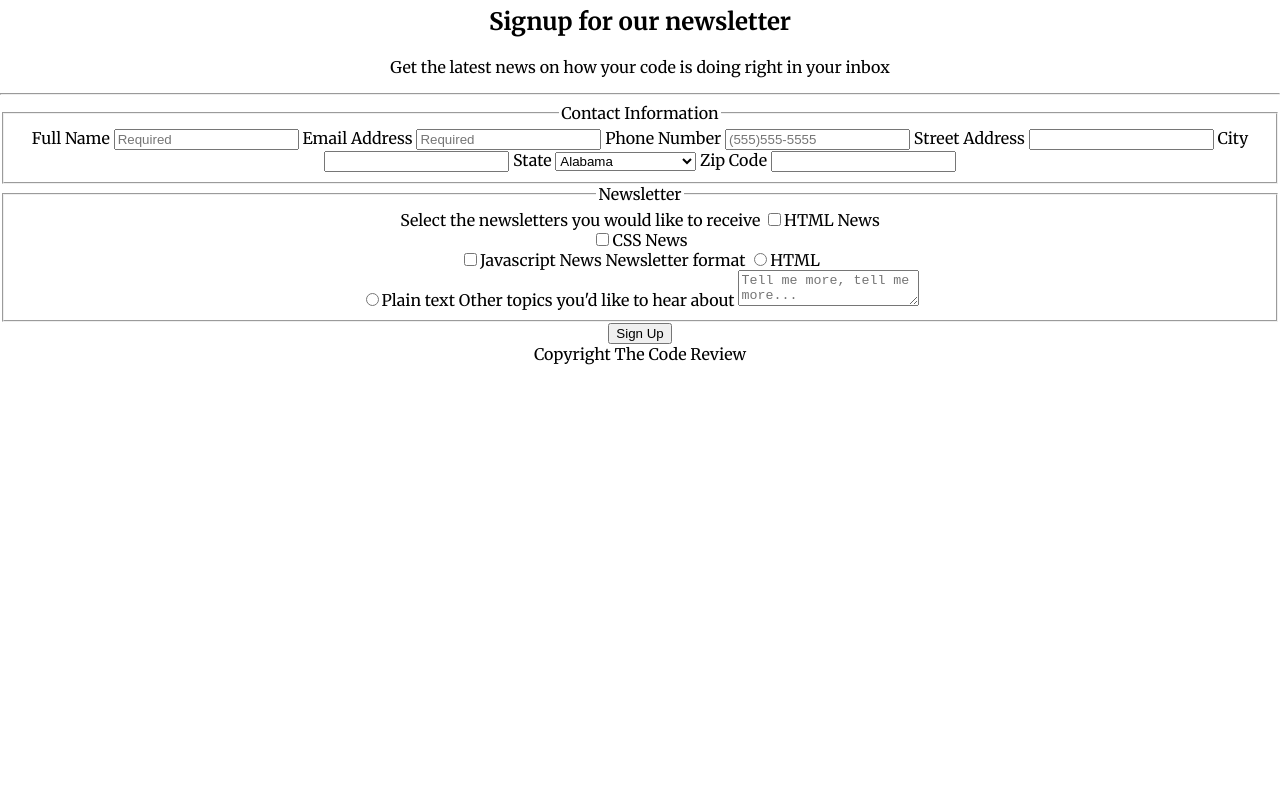
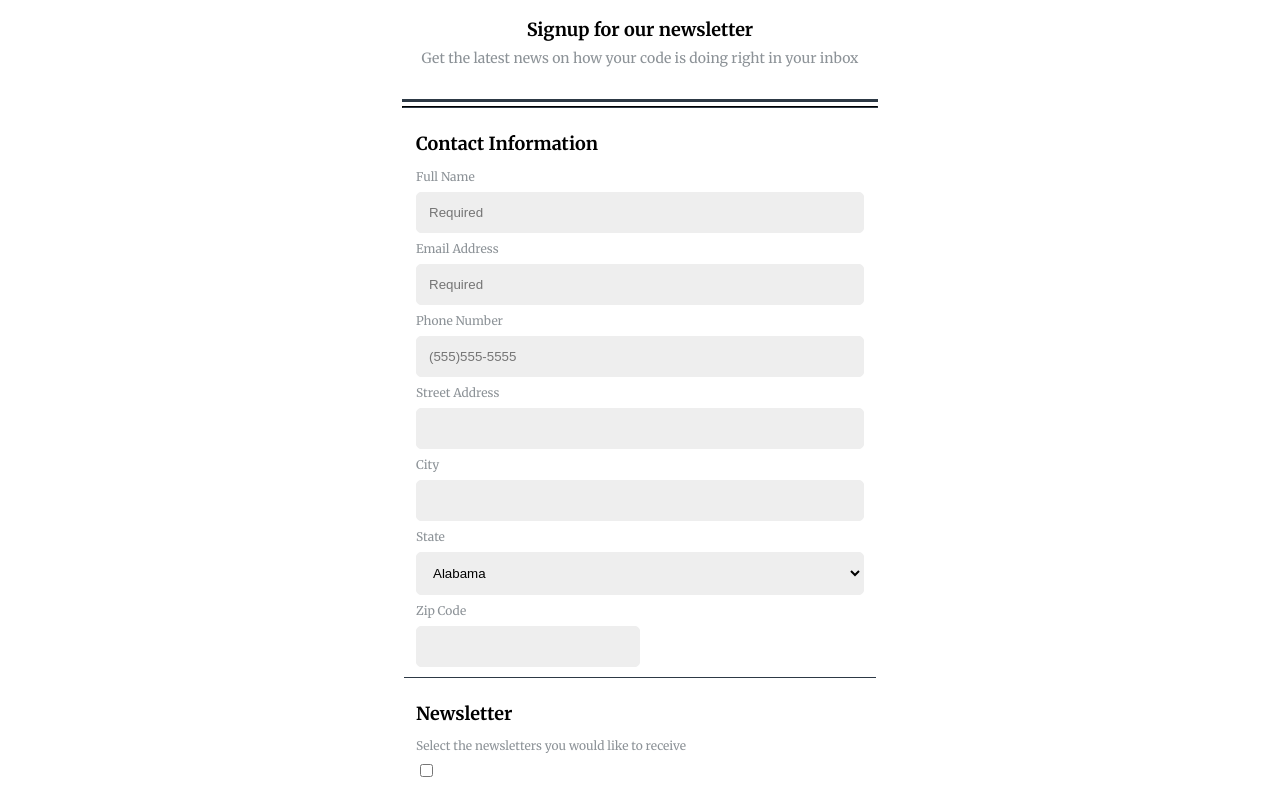
Before and after one commit to M-Emily-Ibarra/Techdegree-Project-3, a plain HTML site: page index.html in a window 1280 px wide. Shown: the part 77-867 px from the top of the page. Before the commit the page ends 800 px from the top, so only its background shows below. Drawn offline with Linux system fonts and the light colour scheme.

Commit message:
Setting up initial styles
Added wrapper, repositioned ids

```diff
--- a/css/styles.css
+++ b/css/styles.css
@@ -1,35 +1,8 @@
 /* prefixed by https://autoprefixer.github.io (PostCSS: v7.0.26, autoprefixer: v9.7.3) */
 
 /* Global Layout Set-up */
-* {
- 	-webkit-box-sizing: border-box;
- 	        box-sizing: border-box;
-}
-
-body {
-	margin: 0;
-	padding: 0;
-	text-align: center;
-	font-family: 'Merriweather', Arial, sans-serif;
-	color: #000;
-	/* Cambridge Blue */
-	background: #fff;
-}
-
-
-/*  background color for header block, headers, divider #2d3945 */
-header {
-
-}
-
-h1, h2, h3 {
-
-}
-
-
-/*  input background color #eff0f1/eee, ccc for text? */
-/* p text using #55687a */
-
+* { -webkit-box-sizing: border-box; box-sizing: border-box; }
+body { margin: 0; padding: 0; font-family: 'Merriweather', Arial, sans-serif; color: #000; background: #fff; }
 
 /* -----
 
@@ -42,14 +15,32 @@ textarea:focus {
 }
 
 /* Layout Styles */
+
 /* -----
 
 Need to change background color of one of the main sections of the site
 
 ----- */
+header { background-color: #2d3945; }
+
+h1 { margin: 0; padding: 1.5rem 0; font-size: 1.125rem; color: #fff; text-align: center; text-transform: uppercase; }
+
+h2 { margin: 1.5rem auto 0; font-size: 1.125rem; text-align: center; }
+p { margin: 0.5rem auto 0; padding: 0 1rem 2rem; border-bottom: 3px solid #2d3945; text-align: center; color: #8C9297; font-size: 0.875rem; }
+hr { margin: 0.25rem auto 0; border-color: #2d3945; }
+
+fieldset { border:none; }
+fieldset:not(:last-of-type) { border-bottom: 1px solid #2d3945; }
+legend { margin: 0; padding: 1.5rem 0 0; font-size: 1.125rem; font-weight: bold; }
+label { display: block; padding: 0.5rem 0; font-size: 0.75rem; color: #8C9297; }
+.input-primary { width: 100%; padding: 0.75rem; border: 1px solid #eee; border-radius: 5px; background-color: #eee; }
+.is-half { width: 50%; }
+.newsletter_wrap { padding: 0 0.75rem; }
+
+button[type="submit"] { width: 100%; padding: 1rem; border: none; border-radius: 3px; font-size: 1rem; font-weight: 700; font-family: 'Merriweather', Arial, sans-serif; background-color: #4ebbb5; color: #fff; text-align: center; }
 
 /* Media Queries */
 @media (min-width:768px) {
-
+    .newsletter_wrap { max-width: 500px; margin: 0 auto; }
 
 }
--- a/index.html
+++ b/index.html
@@ -13,6 +13,7 @@
 		<h1>The Code Review</h1>
 	</header>
 
+	<div class="newsletter_wrap">
 		<main>
 			<form action="index.html" method="post">
 				<h2>Signup for our newsletter</h2>
@@ -23,23 +24,23 @@
 					<legend>Contact Information</legend>
 
 					<label for="name">Full Name</label>
-          		<input type="text" id="name" name="user_name" placeholder="Required" required>
+	          		<input id="name" class="input-primary" type="text" name="user_name" placeholder="Required" required>
 
 					<label for="email">Email Address</label>
-          		<input type="email" id="email" name="user_email" placeholder="Required" required>
+	          		<input id="email" class="input-primary" type="email" name="user_email" placeholder="Required" required>
 
 					<label for="phone">Phone Number</label>
-          		<input type="tel" id="phone" name="user_phone" placeholder="(555)555-5555">
+	          		<input id="phone" class="input-primary" type="tel" name="user_phone" placeholder="(555)555-5555">
 
 					<label for="address">Street Address</label>
-          		<input type="text" id="address" name="user_address">
+	          		<input id="address" class="input-primary" type="text" name="user_address">
 
 					<label for="city">City</label>
-          		<input type="text" id="city" name="user_city">
+	          		<input id="city" class="input-primary" type="text" name="user_city">
 
 					<label for="state">State</label>
 					<!-- USA State List HTML select dropdown snippet from https://www.freeformatter.com/usa-state-list-html-select.html -->
-				<select id="state" name="user_state">
+					<select id="state" class="input-primary" name="user_state">
 						<option value="AL">Alabama</option>
 						<option value="AK">Alaska</option>
 						<option value="AZ">Arizona</option>
@@ -94,23 +95,23 @@
 					</select>
 
 					<label for="zip">Zip Code</label>
-          		<input type="text" id="zip" name="user_zip">
+	          		<input id="zip" class="input-primary is-half" type="text" name="user_zip">
 				</fieldset>
 
 				<fieldset>
 					<legend>Newsletter</legend>
 
 					<label>Select the newsletters you would like to receive</label>
-          		<input type="checkbox" id="html" name="user_newsletter" value="html_news"><label for="html">HTML News</label><br>
-          		<input type="checkbox" id="css" name="user_newsletter" value="css_news"><label for="css">CSS News</label><br>
-				<input type="checkbox" id="javascript" name="user_newsletter" value="javascript_news"><label for="javascript">Javascript News</label>
+	          		<input id="html" type="checkbox" name="user_newsletter" value="html_news"><label for="html">HTML News</label><br>
+	          		<input id="css" type="checkbox" name="user_newsletter" value="css_news"><label for="css">CSS News</label><br>
+					<input id="javascript" type="checkbox" name="user_newsletter" value="javascript_news"><label for="javascript">Javascript News</label>
 
 					<label>Newsletter format</label>
-				<input type="radio" id="user_html" name="user_format" value="html_news"><label for="user_html">HTML</label><br>
-          		<input type="radio" id="user_css" name="user_format" value="css_news"><label for="user_css">Plain text</label>
+					<input id="user_html" type="radio" name="user_format" value="html_news"><label for="user_html">HTML</label><br>
+	          		<input id="user_css" type="radio" name="user_format" value="css_news"><label for="user_css">Plain text</label>
 
 					<label for="topics">Other topics you'd like to hear about</label>
-				<textarea id="topics" name="user_topics" placeholder="Tell me more, tell me more..."></textarea>
+					<textarea id="topics" class="input-primary" name="user_topics" placeholder="Tell me more, tell me more..."></textarea>
 				</fieldset>
 
 				<button type="submit">Sign Up</button>
@@ -118,6 +119,7 @@
 		</main>
 
 		<footer><span>Copyright The Code Review</span></footer>
+	</div>
 
 </body>
 </html>
```
Lines whose indentation alone changed are shown as unchanged.
